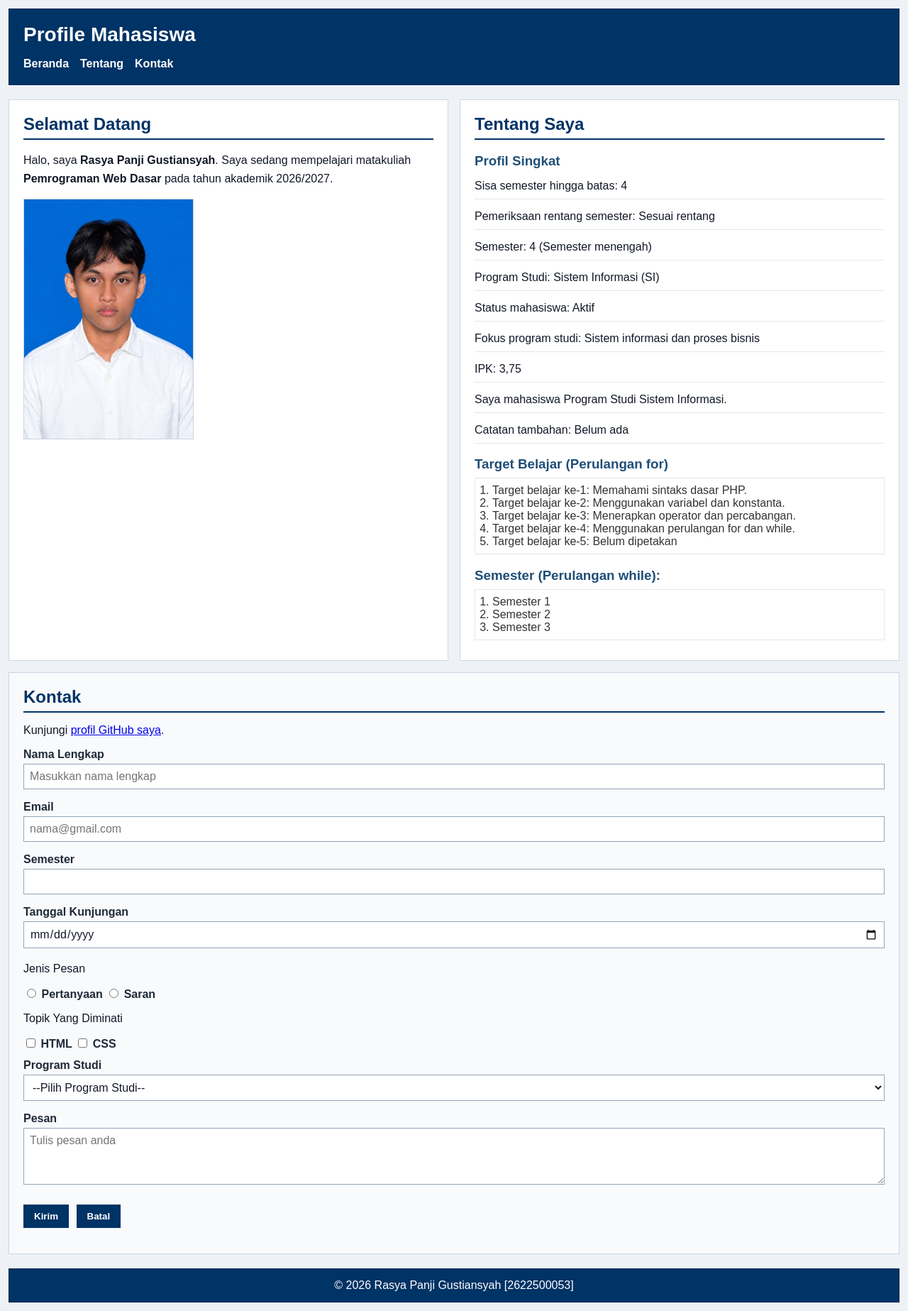
After one commit to 053RasyaPanji/2622500053-PWD-SI1J-2627O, a PHP site: page /pertemuan-07/indexGet.php in a window 1280 px wide. The commit adds this page. Shown: the whole page at 71% size. Run offline with PHP 8.4, Linux system fonts and the light colour scheme.

Commit message:
Menambahkan file baru p10

```diff
--- /dev/null
+++ b/pertemuan-07/indexGet.php
@@ -0,0 +1,212 @@
+<?php
+// P7: penggunaan GET
+if (isset($_GET['nama'])) {
+$nama = $_GET['nama'];
+echo "Nama yang diterima: " . htmlspecialchars($nama, ENT_QUOTES, 'UTF-8');
+}
+// P6: PHP dasar dan pemrograman sisi peladen
+// Bagian 1: Variabel dan konstanta
+$nim = "2622500053";
+$namaMahasiswa = "Rasya Panji Gustiansyah";
+$programStudi = "SI";
+$tahunAkademik = "2026/2027";
+$semester = 4;
+$ipk = 3.75;
+$statusAktif = true;
+$catatanTambahan = null;
+
+const NAMA_MATA_KULIAH = "Pemrograman Web Dasar";
+const PROFIL_GITHUB = "053RasyaPanji";
+
+// Bagian 2: Operator
+$batasSemester = 8;
+$sisaSemester = $batasSemester - $semester;
+$semesterValid = $semester >= 1 && $semester <= $batasSemester;
+$statusSemester = ($semesterValid && $statusAktif) ? "Sesuai rentang" : "Perlu diperiksa";
+
+// Bagian 3: Percabangan if-elseif-else
+if ($semester < 3) {
+    $keteranganSemester = "Semester awal";
+} elseif ($semester <= 6) {
+    $keteranganSemester = "Semester menengah";
+} else {
+    $keteranganSemester = "Semester akhir";
+}
+$namaProdi = ($programStudi == "SI") ? "Sistem Informasi" : (($programStudi == "TI") ? "Teknik
+Informatika" : "Lainnya");
+// Bagian 4: Percabangan switch-case-default
+switch ($programStudi) {
+    case "SI":
+        $fokusProgramStudi = "Sistem informasi dan proses bisnis";
+        break;
+    case "TI":
+        $fokusProgramStudi = "Komputasi dan pengembangan perangkat lunak";
+        break;
+    default:
+        $fokusProgramStudi = "Belum ditentukan";
+}
+?>
+<!DOCTYPE html>
+<html lang="id">
+
+<head>
+    <meta charset="UTF-8">
+    <meta name="viewport" content="width=device-width, initial-scale=1.0">
+    <title>Profile Mahasiswa</title>
+    <link rel="stylesheet" href="style.css">
+</head>
+
+<body>
+    <header>
+        <div class="header-top">
+            <h1>Profile Mahasiswa</h1>
+
+            <button class="nav-toggle" id="navToggle" type="button" aria-label="Buka navigasi" aria-controls="navMenu"
+                aria-expanded="false"> &#9776;
+            </button>
+        </div>
+
+        <nav>
+            <ul id="navMenu">
+                <li><a href="#home">Beranda</a></li>
+                <li><a href="#about">Tentang</a></li>
+                <li><a href="#contact">Kontak</a></li>
+            </ul>
+        </nav>
+    </header>
+    <main>
+        <section id="home">
+            <h2>Selamat Datang</h2>
+            <p>Halo, saya <strong><?php echo $namaMahasiswa; ?></strong>. Saya sedang mempelajari matakuliah
+                <strong><?php print NAMA_MATA_KULIAH; ?></strong> pada tahun akademik <?php echo
+                $tahunAkademik; ?>.</p>
+            <img src="img/foto-profil.jpg.jpeg" width="100" height="140" alt="Foto profil Nama Mahasiswa">
+        </section>
+
+        <section id="about">
+            <h2>Tentang Saya</h2>
+            <article>
+                <h3>Profil Singkat</h3>
+                <p>Sisa semester hingga batas: <?php echo $sisaSemester; ?></p>
+                <p>Pemeriksaan rentang semester: <?php echo $statusSemester; ?></p>
+                <p>Semester: <?php echo $semester . " (" . $keteranganSemester . ")"; ?></p>
+                <p>Program Studi: <?php echo $namaProdi . " (" . $programStudi . ")"; ?></p>
+                <p>Status mahasiswa: <?php echo $statusAktif ? "Aktif" : "Tidak aktif"; ?></p>
+                <p>Fokus program studi: <?php echo $fokusProgramStudi; ?></p>
+                <p>IPK: <?php echo number_format($ipk, 2, ',', '.'); ?></p>
+                <p>Saya mahasiswa Program Studi Sistem Informasi.</p>
+                <p>Catatan tambahan: <?php echo $catatanTambahan === null ? "Belum ada" : $catatanTambahan;
+                                        ?></p>
+                <h3>Target Belajar (Perulangan for)</h3>
+                <ol>
+                    <?php
+                    // Perulangan for tanpa array; materi larik dibahas pada P9.
+                    for ($i = 1; $i <= 5; $i++) {
+                        echo "<li>Target belajar ke-" . $i . ": ";
+                        switch ($i) {
+                            case 1:
+                                echo "Memahami sintaks dasar PHP.";
+                                break;
+                            case 2:
+                                echo "Menggunakan variabel dan konstanta.";
+                                break;
+                            case 3:
+                                echo "Menerapkan operator dan percabangan.";
+                                break;
+                            case 4:
+                                echo "Menggunakan perulangan for dan while.";
+                                break;
+                            default:
+                                echo "Belum dipetakan";
+                                break;
+                        }
+                        echo "</li>";
+                    }
+                    ?>
+                </ol>
+                <h3>Semester (Perulangan while):</h3>
+                <ol>
+                    <?php
+                    $nomorSemester = 1;
+                    while ($nomorSemester <= 3) {
+                        echo "<li>Semester " . $nomorSemester . "</li>";
+                        $nomorSemester++; // operator penugasan
+                    }
+                    ?>
+                </ol>
+            </article>
+        </section>
+
+        <section id="contact">
+            <h2>Kontak</h2>
+            <p>
+                Kunjungi
+                <a target="_blank" href="https://github.com/<?= PROFIL_GITHUB ?>">profil GitHub saya</a>.
+            </p>
+            <form id="contactForm" action="index.php" method="get" novalidate>
+                <div class="form.group">
+                    <label for="nama">Nama Lengkap</label><br>
+                    <input class="input-form" type="text" id="nama" name="nama" placeholder="Masukkan nama lengkap"
+                        minlength="3" maxlength="50" required>
+                </div>
+
+                <div class="form-group">
+                    <label for="email">Email</label><br>
+                    <input class="input-form" type="email" id="email" name="email" placeholder="nama@gmail.com"
+                        required>
+                </div>
+
+                <div class="form-group">
+                    <label for="semester">Semester</label><br>
+                    <input class="input-form" type="number" id="semester" name="semester" min="1" max="14" required>
+                </div>
+
+                <div class="form-group">
+                    <label for="tanggal">Tanggal Kunjungan</label><br>
+                    <input class="input-form" type="date" id="tanggal" name="tanggal" required>
+                </div>
+
+                <div class="form-group">
+                    <p>Jenis Pesan</p>
+                    <input type="radio" id="pertanyaan" name="jenis_pesan" value="pertanyaan" required>
+                    <label for="pertanyaan">Pertanyaan</label>
+                    <input type="radio" id="saran" name="jenis_pesan" value="saran">
+                    <label for="saran">Saran</label>
+                </div>
+
+                <div class="form-group">
+                    <p>Topik Yang Diminati</p>
+                    <input type="checkbox" id="minat-html" name="minat" value="HTML">
+                    <label for="minat-html">HTML</label>
+                    <input type="checkbox" id="minat-css" name="minat" value="CSS">
+                    <label for="minat-css">CSS</label>
+                </div>
+
+                <div class="form-group">
+                    <label for="prodi">Program Studi</label><br>
+                    <select class="input-form" id="prodi" name="prodi" required>
+                        <option value="">--Pilih Program Studi--</option>
+                        <option value="SI">Sistem Informsi</option>
+                        <option value="TI">Teknik Informatika</option>
+                    </select>
+                </div>
+
+                <div class="form-group">
+                    <label for="pesan">Pesan</label><br>
+                    <textarea class="input-form" id="pesan" name="pesan" maxlength="400" placeholder="Tulis pesan anda"
+                        required></textarea>
+                </div>
+                <button type="submit">Kirim</button>
+                <button type="reset">Batal</button>
+                <p id="formFeedback"></p>
+            </form>
+        </section>
+    </main>
+
+    <footer>
+        <p>&copy; <?= date("Y") ?> <?php echo $namaMahasiswa; ?> [<?= $nim ?>]</p>
+    </footer>
+    <script src="script.js"></script>
+</body>
+
+</html>
--- a/pertemuan-07/script.js
+++ b/pertemuan-07/script.js
@@ -1,96 +1,82 @@
 const navToggle = document.getElementById("navToggle");
 const navMenu = document.getElementById("navMenu");
-
 navToggle.addEventListener("click", () => {
     const isOpen = navMenu.classList.toggle("nav-open");
-
     navToggle.setAttribute("aria-expanded", isOpen);
-
     if (isOpen) {
         navToggle.setAttribute("aria-label", "Tutup navigasi");
     } else {
         navToggle.setAttribute("aria-label", "Buka navigasi");
     }
 });
-
 const contactForm = document.getElementById("contactForm");
 const formFeedback = document.getElementById("formFeedback");
-
 const namaInput = document.getElementById("nama");
 const emailInput = document.getElementById("email");
 const semesterInput = document.getElementById("semester");
 const tanggalInput = document.getElementById("tanggal");
 const prodiInput = document.getElementById("prodi");
 const pesanInput = document.getElementById("pesan");
-
 contactForm.addEventListener("submit", (event) => {
     event.preventDefault();
+    const nama = namaInput.value.trim();
+    const email = emailInput.value.trim();
+    const semester = Number(semesterInput.value);
+    const tanggal = tanggalInput.value;
+    const jenisPesan = document.querySelector(
+        'input[name="jenis_pesan"]:checked',
+    );
+    //const topikDipilih = document.querySelectorAll('input[name="minat"]:checked');
+    const topikDipilih = document.querySelectorAll(
+        'input[name="minat"]:checked, input[name="minat[]"]:checked',
+    );
+    const prodi = prodiInput.value;
+    const pesan = pesanInput.value.trim();
     formFeedback.className = "form-feedback-error";
-    const nama = namaInput.value.trim();
     if (nama.length < 3 || nama.length > 50) {
         formFeedback.textContent = "Nama lengkap harus diisi 3 sampai 50 karakter.";
         return;
     }
-
-    const email = emailInput.value.trim();
     const emailPattern = /^[^\s@]+@[^\s@]+\.[^\s@]+$/;
     if (!emailPattern.test(email)) {
         formFeedback.textContent = "Masukkan alamat email yang valid.";
         return;
     }
-
-    const semester = Number(semesterInput.value);
     if (semesterInput.value === "" || semester < 1 || semester > 14) {
         formFeedback.textContent = "Semester harus diisi dengan angka 1 sampai 14.";
         return;
     }
-
-    const tanggal = tanggalInput.value;
     if (tanggal === "") {
         formFeedback.textContent = "Tanggal kunjungan harus diisi.";
         return;
     }
-
-    const jenisPesan = document.querySelector(
-        'input[name="jenis_pesan"]:checked',
-    );
     if (!jenisPesan) {
         formFeedback.textContent = "Pilih jenis pesan.";
         return;
     }
-
-    const topikDipilih = document.querySelectorAll('input[name="minat"]:checked');
     if (topikDipilih.length === 0) {
         formFeedback.textContent = "Pilih minimal satu topik yang diminati.";
         return;
     }
-
-    const prodi = prodiInput.value;
     if (prodi === "") {
         formFeedback.textContent = "Pilih program studi.";
         return;
     }
-
-    const pesan = pesanInput.value.trim();
     if (pesan.length === 0) {
         formFeedback.textContent = "Pesan harus diisi.";
         return;
     }
-
     if (pesan.length > 300) {
         formFeedback.textContent = "Pesan maksimal 300 karakter.";
         return;
     }
-
     formFeedback.textContent = "Form berhasil divalidasi.";
     formFeedback.className = "form-feedback-success";
     contactForm.submit();
 });
-
 contactForm.addEventListener("reset", () => {
     formFeedback.textContent = "";
 });
-
 contactForm.addEventListener("input", () => {
     formFeedback.textContent = "";
 });
```
Also changed, not shown: pertemuan-07/index.php (+139 -9 lines), pertemuan-10/indek.php (added, +285 -0 lines), pertemuan-10/index.html (deleted).
